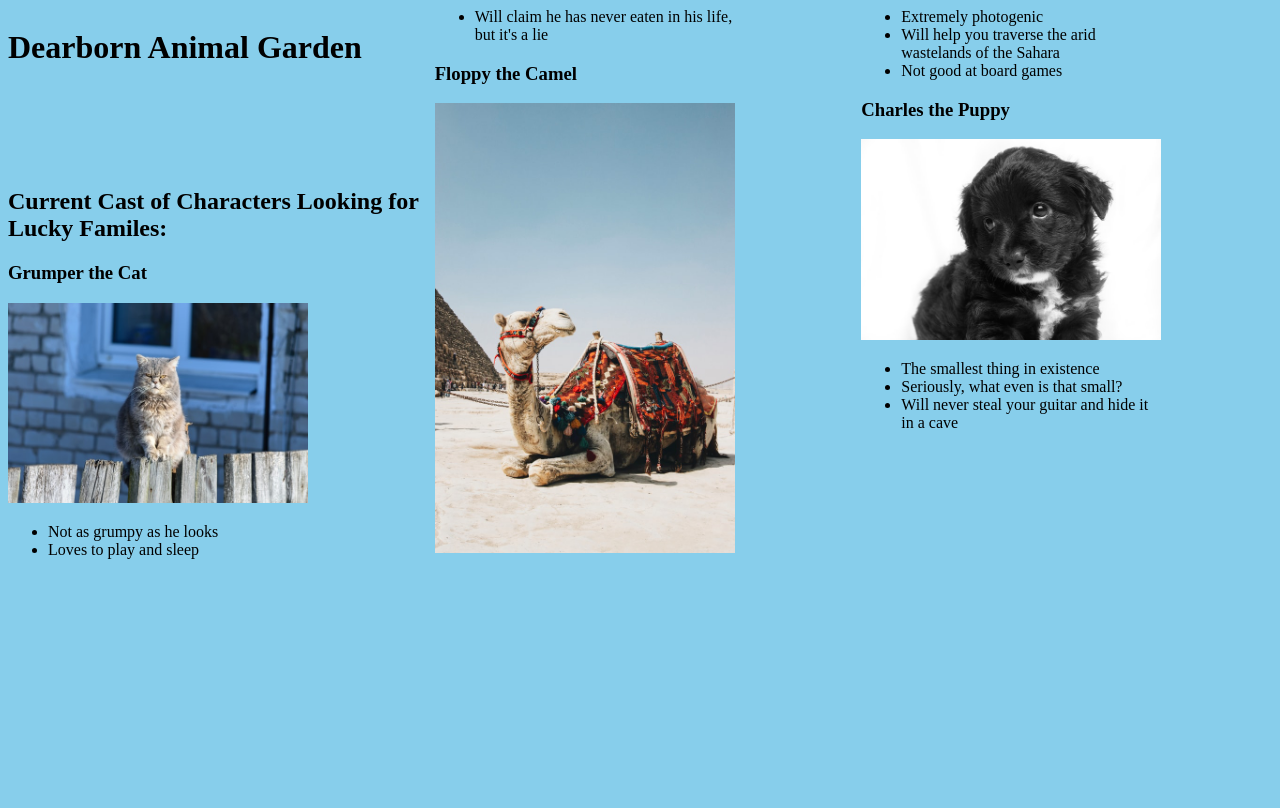
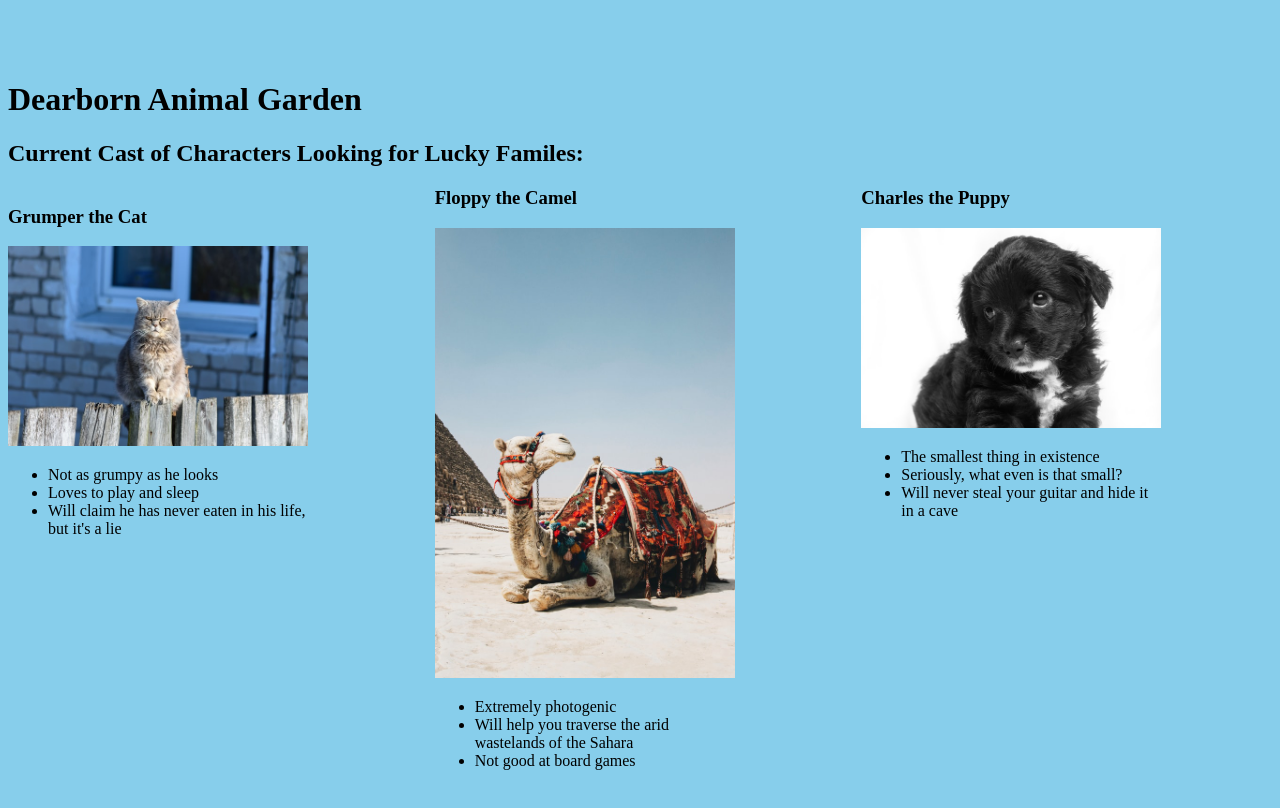
Before and after one commit to taylorsomers/animal-shelter-website, a plain HTML site: page index.html in a window 1280 px wide. Drawn offline with Linux system fonts and the light colour scheme.

Commit message:
Reformat HTML file so animal adoption entries are their own div and do not appear in-line with headers
Co-authored by: Melinda Ivanov <jns.melinda@gmailcom>

```diff
--- a/css/styles.css
+++ b/css/styles.css
@@ -1,8 +1,6 @@
 body {
   background-color: skyblue;
   font-family: serif;
-  column-gap: normal;
-  columns: 3;
 }
 
 img {
@@ -12,9 +10,15 @@ img {
 .column {
   float: center;
   width: 300px;
+  height: 1200px;
+}
+
+.entries {
+  columns: 3;
 }
 
 .header {
-  margin-bottom: 50px;
-  padding-bottom: 50px;
+  align: center;
+  margin: 20px;
+  padding: 20px
 }
--- a/index.html
+++ b/index.html
@@ -6,10 +6,11 @@
     <title>Dearborn Animal Garden</title>
   </head>
   <body>
-    <div class="header">
+    <div class="header"></div>
       <h1>Dearborn Animal Garden</h1>
+      <h2>Current Cast of Characters Looking for Lucky Familes:</h2>
     </div>
-    <h2>Current Cast of Characters Looking for Lucky Familes:</h2>
+    <div class="entries">
       <div class="column">
         <h3>Grumper the Cat</h3>
         <img src="imgs/dmitry-ulitin-r3_yzk0TZls-unsplash.jpg" alt="an image of a grumpy cat sitting on a fence">
@@ -37,5 +38,6 @@
           <li>Will never steal your guitar and hide it in a cave</li>
         </ul>
       </div>
+    </div>
   </body>
 </html>
```
